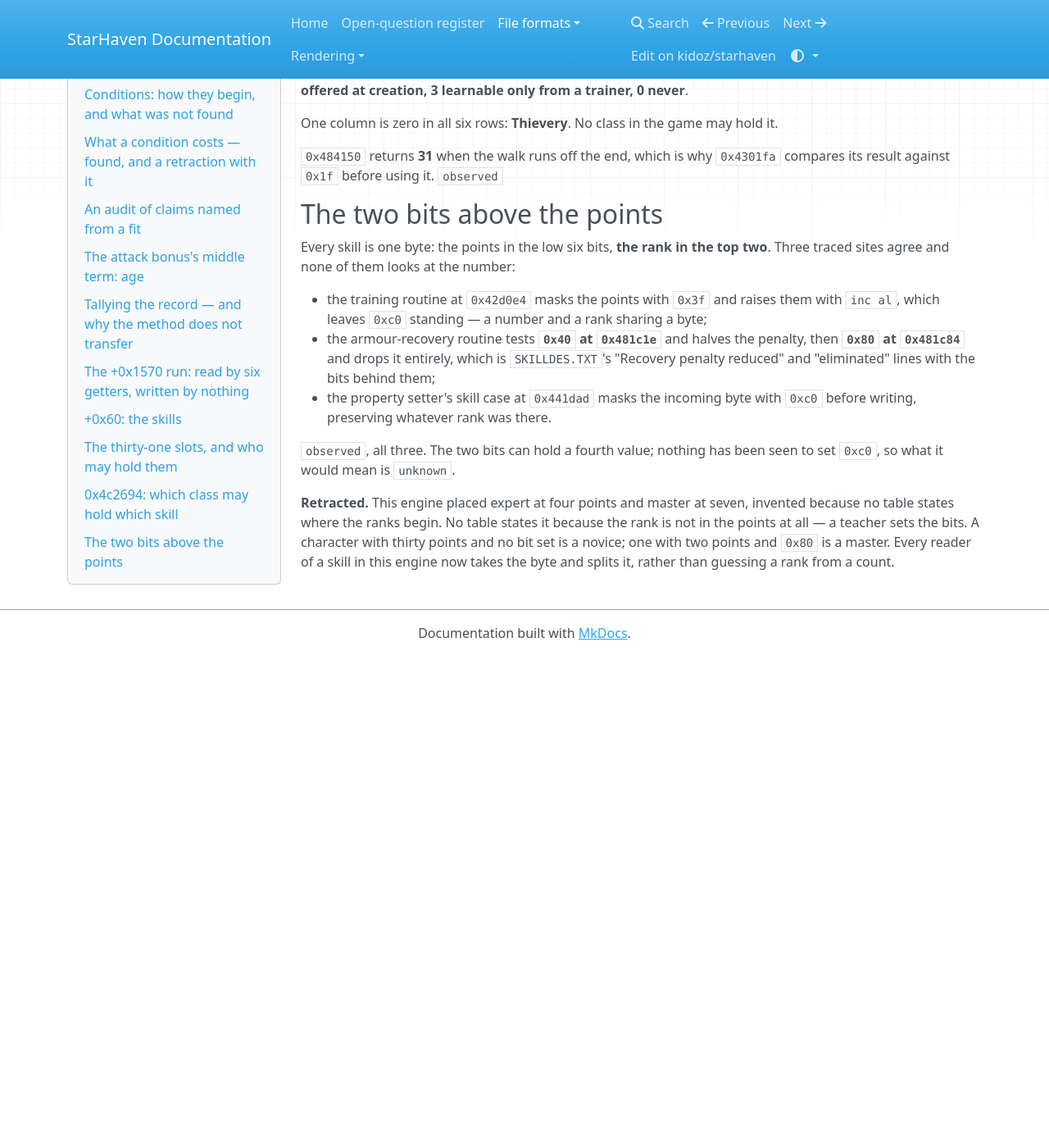
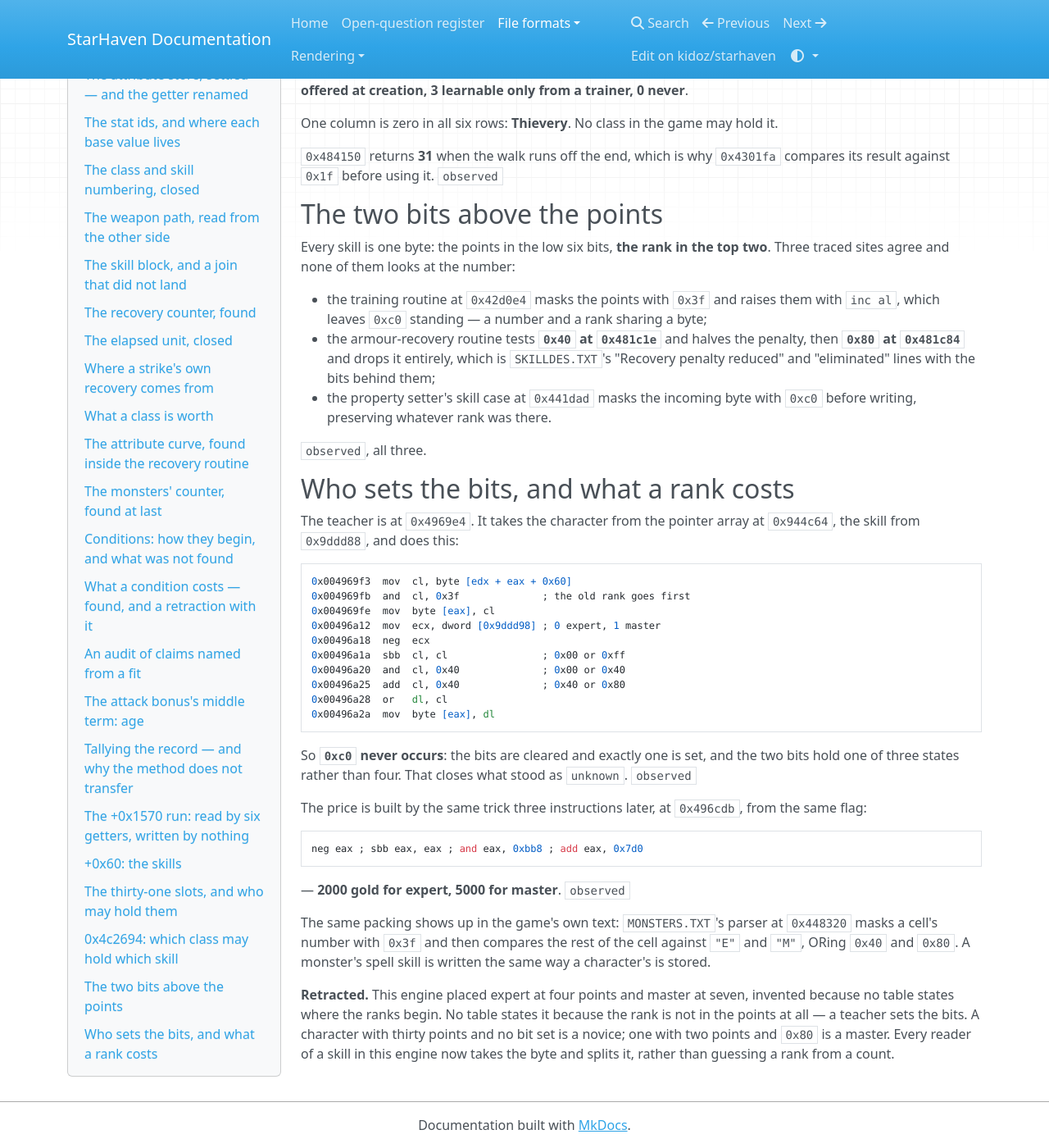
Before and after one commit to kidoz/starhaven, an MkDocs documentation site: the page built from docs/formats/player-record.md, in a window 1280 px wide and 1400 px high, scrolled down 15494 px. Shown: the whole window at 82% size. Built offline with MkDocs 1.6.1, drawn with Linux system fonts in a browser that asks for light colours; nearby versions of some CDN libraries; before the commit the page ends 16294 px from its top, so only the background shows below that.

Commit message:
Find the teacher: one bit of three states, at two and five thousand gold

````diff
--- a/docs/formats/player-record.md
+++ b/docs/formats/player-record.md
@@ -900,8 +900,43 @@ two**. Three traced sites agree and none of them looks at the number:
 - the property setter's skill case at `0x441dad` masks the incoming byte with
   `0xc0` before writing, preserving whatever rank was there.
 
-`observed`, all three. The two bits can hold a fourth value; nothing has been
-seen to set `0xc0`, so what it would mean is `unknown`.
+`observed`, all three.
+
+## Who sets the bits, and what a rank costs
+
+The teacher is at `0x4969e4`. It takes the character from the pointer array at
+`0x944c64`, the skill from `0x9ddd88`, and does this:
+
+```
+0x004969f3  mov  cl, byte [edx + eax + 0x60]
+0x004969fb  and  cl, 0x3f              ; the old rank goes first
+0x004969fe  mov  byte [eax], cl
+0x00496a12  mov  ecx, dword [0x9ddd98] ; 0 expert, 1 master
+0x00496a18  neg  ecx
+0x00496a1a  sbb  cl, cl                ; 0x00 or 0xff
+0x00496a20  and  cl, 0x40              ; 0x00 or 0x40
+0x00496a25  add  cl, 0x40              ; 0x40 or 0x80
+0x00496a28  or   dl, cl
+0x00496a2a  mov  byte [eax], dl
+```
+
+So **`0xc0` never occurs**: the bits are cleared and exactly one is set, and
+the two bits hold one of three states rather than four. That closes what stood
+as `unknown`. `observed`
+
+The price is built by the same trick three instructions later, at `0x496cdb`,
+from the same flag:
+
+```
+neg eax ; sbb eax, eax ; and eax, 0xbb8 ; add eax, 0x7d0
+```
+
+— **2000 gold for expert, 5000 for master**. `observed`
+
+The same packing shows up in the game's own text: `MONSTERS.TXT`'s parser at
+`0x448320` masks a cell's number with `0x3f` and then compares the rest of the
+cell against `"E"` and `"M"`, ORing `0x40` and `0x80`. A monster's spell skill
+is written the same way a character's is stored.
 
 **Retracted.** This engine placed expert at four points and master at seven,
 invented because no table states where the ranks begin. No table states it
````
Also changed, not shown: README.md (+9 -0 lines), 2 other files.
